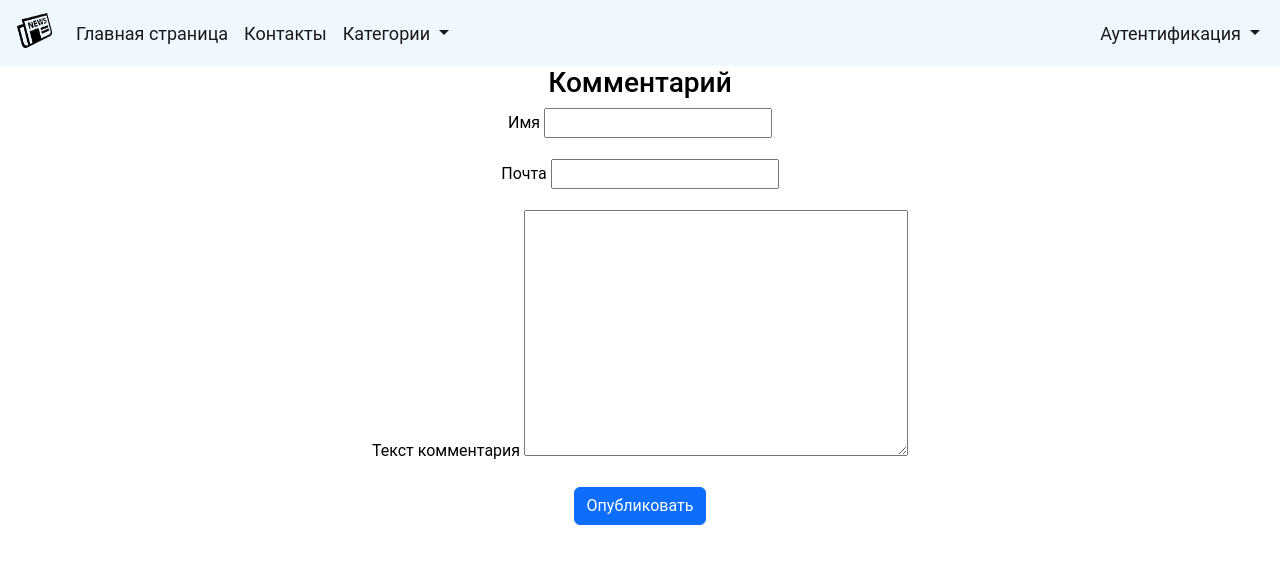
After one commit to VIILOYO/DjangoProject, a Django app: a page that uses coolsite/news/templates/news/AddComment.html in a window 1280 px wide. The commit adds this page. Shown: the top 564 px of the page. Run offline with Django 4.2, Linux system fonts and the light colour scheme; data comes from the database, SQL or seed files in the repository; some libraries are stand-ins or nearby versions.

Commit message:
Add comments

```diff
--- a/coolsite/news/admin.py
+++ b/coolsite/news/admin.py
@@ -16,7 +16,7 @@ class NewsAdmin(admin.ModelAdmin):
     list_display = ['id', 'title', 'slug',
                     'date_publication', 'date_update',
                     'get_categories', 'views',
-                    'is_published']
+                    'is_published', 'comments']
     list_display_links = ['id', 'title', 'slug']
     list_editable = ['is_published']
     search_fields = ['title', 'content']
--- a/coolsite/news/forms.py
+++ b/coolsite/news/forms.py
@@ -1,6 +1,6 @@
 from django.forms import ModelForm
 
-from .models import News
+from .models import Comment, News
 
 
 class NewsForm(ModelForm):
@@ -8,3 +8,10 @@ class NewsForm(ModelForm):
     class Meta:
         model = News
         fields = ['title', 'slug', 'content', 'categories', 'image']
+
+
+class CommentForm(ModelForm):
+    """Форма создания комментария"""
+    class Meta:
+        model = Comment
+        fields = ['author', 'email', 'text']
--- a/coolsite/news/models.py
+++ b/coolsite/news/models.py
@@ -6,7 +6,8 @@ from registration.models import User
 
 class Comment(models.Model):
     """Комментарии"""
-    author = models.ForeignKey(User, on_delete=models.CASCADE, verbose_name='Пользователь')
+    author = models.CharField(max_length=100, verbose_name='Имя')
+    email = models.EmailField(verbose_name='Почта')
     text = models.TextField(max_length=1000, verbose_name='Текст комментария')
 
     class Meta:
--- /dev/null
+++ b/coolsite/news/templates/news/AddComment.html
@@ -0,0 +1,31 @@
+{% extends 'news/base.html' %}
+
+{% block content %}
+<h3 id="form-title">Комментарий</h3>
+<form action="" method="post" enctype="multipart/form-data">
+    {% csrf_token %}
+    <!---Автор--->
+    <div class="mb-3">
+        <label for="author" class="form-label">{{ form.author.label }}</label>
+        {{ form.author }}
+        {{ form.author.errors }}
+    </div>
+    <!---Почта--->
+    <div class="mb-3">
+        <label for="email" class="form-label">{{ form.email.label }}</label>
+        {{ form.email }}
+        {{ form.email.errors }}
+    </div>
+    <!---Текст--->
+    <div class="mb-3">
+        <label for="text" class="form-label">{{ form.text.label }}</label>
+        {{ form.text }}
+        {{ form.text.errors }}
+    </div>
+    <!---Кнопка отправки--->
+    <div class="col-auto">
+        <button type="submit" class="btn btn-primary mb-3">Опубликовать</button>
+    </div>
+    {{ form.non_field_errors }}
+</form>
+{% endblock content %}
--- a/coolsite/news/templates/news/HomePage.html
+++ b/coolsite/news/templates/news/HomePage.html
@@ -11,7 +11,7 @@
                     <h5 class="card-title">{{ object.title }}</h5>
                     <img src="{{ object.image.url }}" alt="" class="card-image">
                     <p class="card-text">{{ object.content|truncatewords:50 }}</p>
-                    <a href="{{ object.get_absolute_url}}" class="btn btn-primary">Читать полностью</a>
+                    <a href="{{ object.get_absolute_url }}" class="btn btn-primary">Читать полностью</a>
                 </div>
                 <div class="card-footer text-muted" style="background-color: #F0F8FF">
                     {{ object.date_publication }}
--- a/coolsite/news/urls.py
+++ b/coolsite/news/urls.py
@@ -1,12 +1,13 @@
 from django.urls import path
 
-from .views import CategoryDetail, CreateNews, NewsDetail, NewsList, contacts
+from .views import CategoryDetail, create_comment, CreateNews, NewsDetail, NewsList, contacts
 
 
 urlpatterns = [
     path('', NewsList.as_view(), name='HomePage'),
     path('contacts', contacts, name='contacts'),
-    path('news/<slug:news_slug>', NewsDetail.as_view(), name='NewsDetail'),
-    path('category/<slug:category_slug>', CategoryDetail.as_view(), name='CategoryDetail'),
+    path('news/<slug:news_slug>/add_comment', create_comment, name='CreateComment'),
+    path('news/<slug:news_slug>/', NewsDetail.as_view(), name='NewsDetail'),
+    path('category/<slug:category_slug>/', CategoryDetail.as_view(), name='CategoryDetail'),
     path('add_news', CreateNews.as_view(), name='AddNews'),
 ]
--- a/coolsite/news/views.py
+++ b/coolsite/news/views.py
@@ -2,10 +2,10 @@ from django.contrib.auth.mixins import PermissionRequiredMixin
 from django.views.generic.list import ListView
 from django.views.generic.detail import DetailView
 from django.views.generic.edit import CreateView
-from django.shortcuts import render
+from django.shortcuts import render, redirect
 
-from .models import Category, News
-from . forms import NewsForm
+from .models import Category, Comment, News
+from . forms import CommentForm, NewsForm
 
 
 class NewsList(ListView):
@@ -66,6 +66,37 @@ class CreateNews(PermissionRequiredMixin, CreateView):
         return context
 
 
+def create_comment(request, news_slug):
+    """Дбоавлене комментария"""
+    if request.method == 'POST':
+        form = CommentForm(request.POST)
+        if form.is_valid():
+            try:
+                form.save()
+                return redirect('NewsDetail', news_slug=news_slug)
+            except:
+                form.add_error(None ,'Ошибка добавления комментария')
+    else:
+        form = CommentForm()
+    return render(request, 'news/AddComment.html', {'form':form, 'title':'Добавление комментария'})
+
+
+# class CreateComment(CreateView):
+#     """Обработка формы новости"""
+#     permission_required = ('registration.view_User', )
+#     login_url = 'login'
+#     model = Comment
+#     fields = ['author', 'text']
+#     template_name = 'news/AddComment.html'
+#     success_url = 'HomePage'
+#
+#     def get_context_data(self, **kwargs):
+#         """Заполнение словаря context"""
+#         context = super().get_context_data(**kwargs)
+#         context['title'] = 'Добавление комментария'
+#         return context
+
+
 def contacts(request):
     """Контакты .../contacts"""
     return render(request, 'news/contacts.html',
```
Also changed, not shown: coolsite/news/templates/news/AddNews.html (+6 -5 lines), coolsite/news/templates/news/NewsDetail.html (+15 -0 lines), coolsite/db.sqlite3, coolsite/media/media/2022/12/08/1644977977_62-phonoteka-org-p-politicheskii-fon-67.jpg (added), coolsite/media/media/2022/12/08/1644977977_62-phonoteka-org-p-politicheskii-fon-67_C5tfqBf.jpg (added), coolsite/media/media/2022/12/08/1644977977_62-phonoteka-org-p-politicheskii-fon-67_dDr7xU1.jpg (added), coolsite/media/media/2022/12/08/1644977977_62-phonoteka-org-p-politicheskii-fon-67_l9bK8yQ.jpg (added), coolsite/media/media/2022/12/08/2952270814.jpg (added), coolsite/news/migrations/0005_alter_comment_author.py (added), coolsite/news/migrations/0006_alter_comment_author.py (added).
